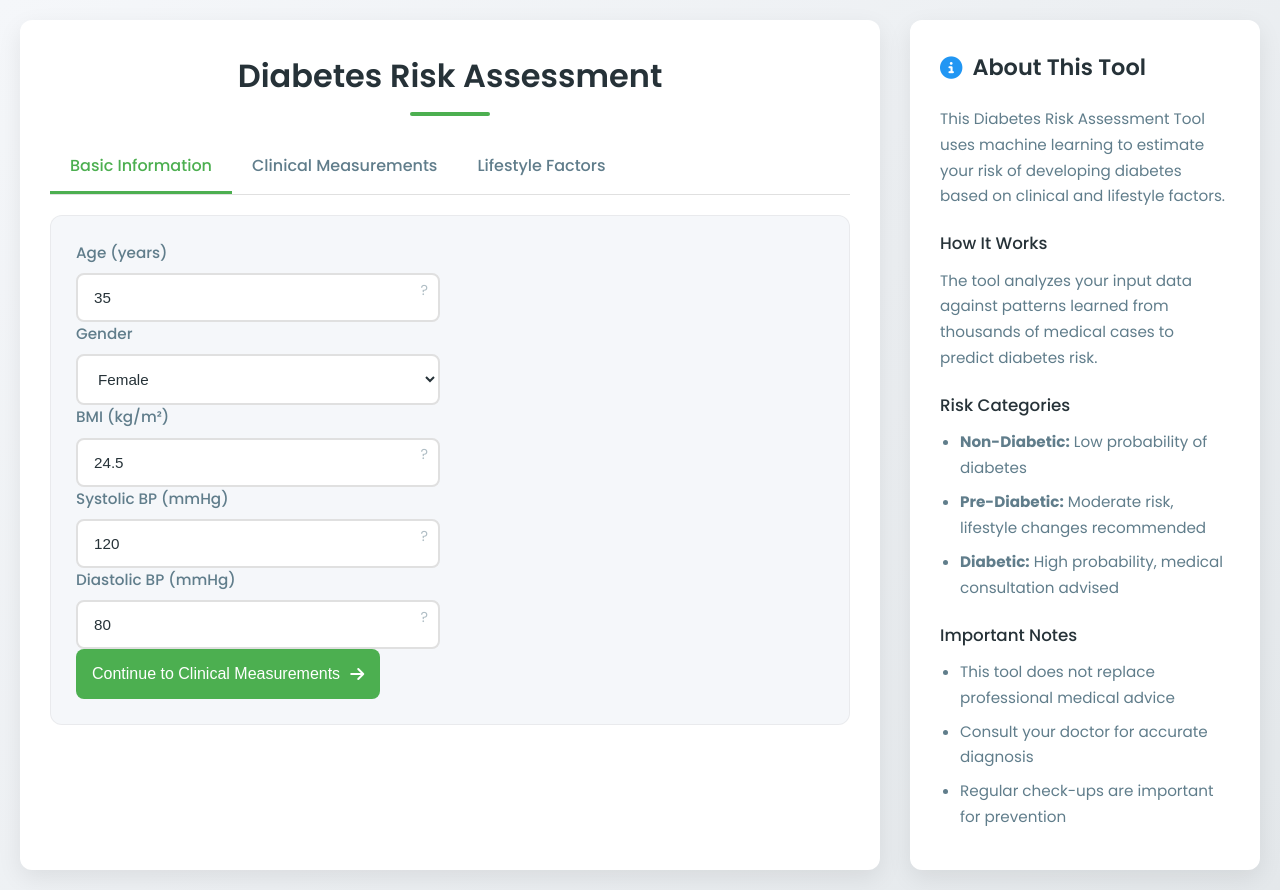
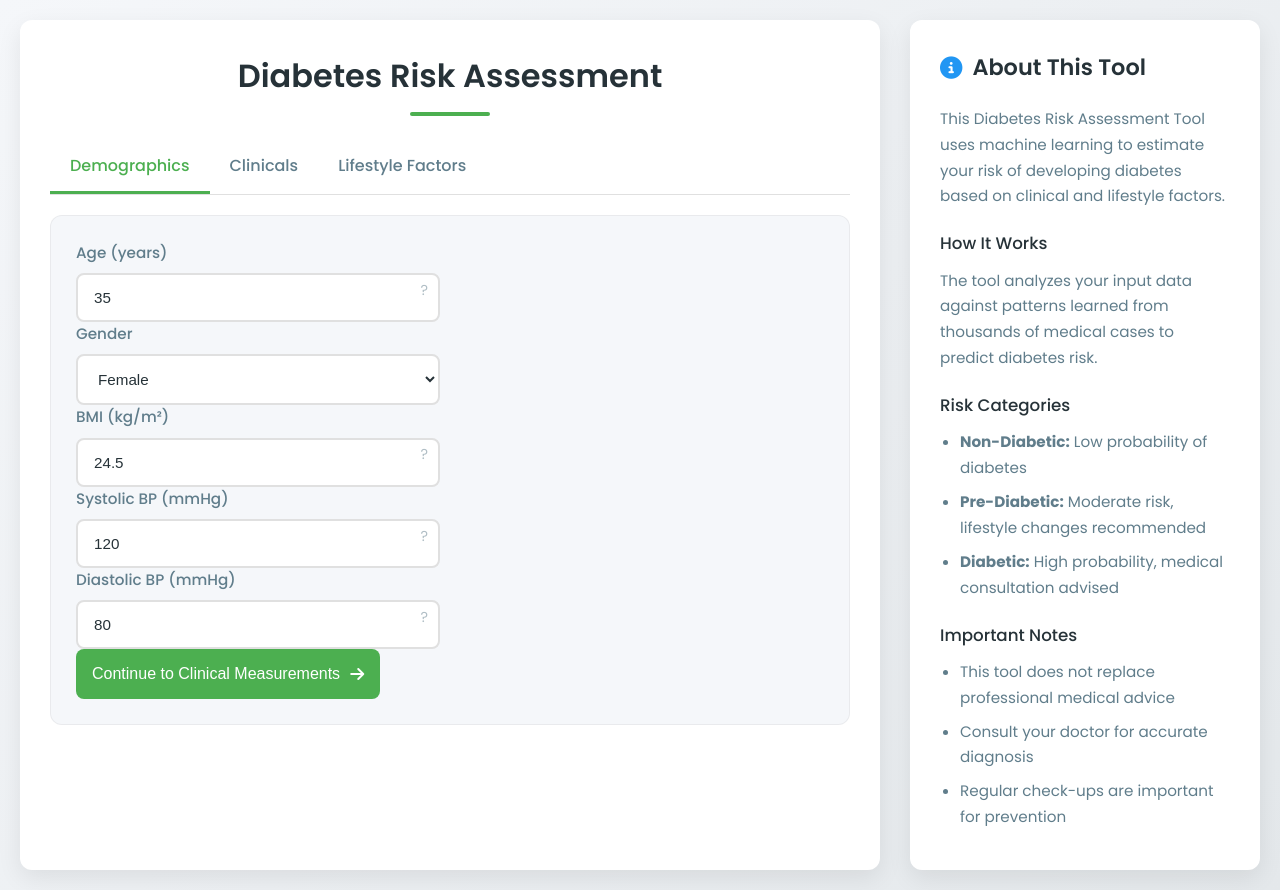
Before and after one commit to Sebukpor/diabetes-18, a plain HTML site: page index.html in a window 1280 px wide. Drawn offline with Linux system fonts and the light colour scheme.

Commit message:
Update index.html

```diff
--- a/index.html
+++ b/index.html
@@ -443,8 +443,8 @@
       <h1>Diabetes Risk Assessment</h1>
 
       <div class="form-tabs">
-        <div class="form-tab active" data-tab="basic">Basic Information</div>
-        <div class="form-tab" data-tab="clinical">Clinical Measurements</div>
+        <div class="form-tab active" data-tab="basic">Demographics</div>
+        <div class="form-tab" data-tab="clinical">Clinicals</div>
         <div class="form-tab" data-tab="lifestyle">Lifestyle Factors</div>
       </div>
 
```
